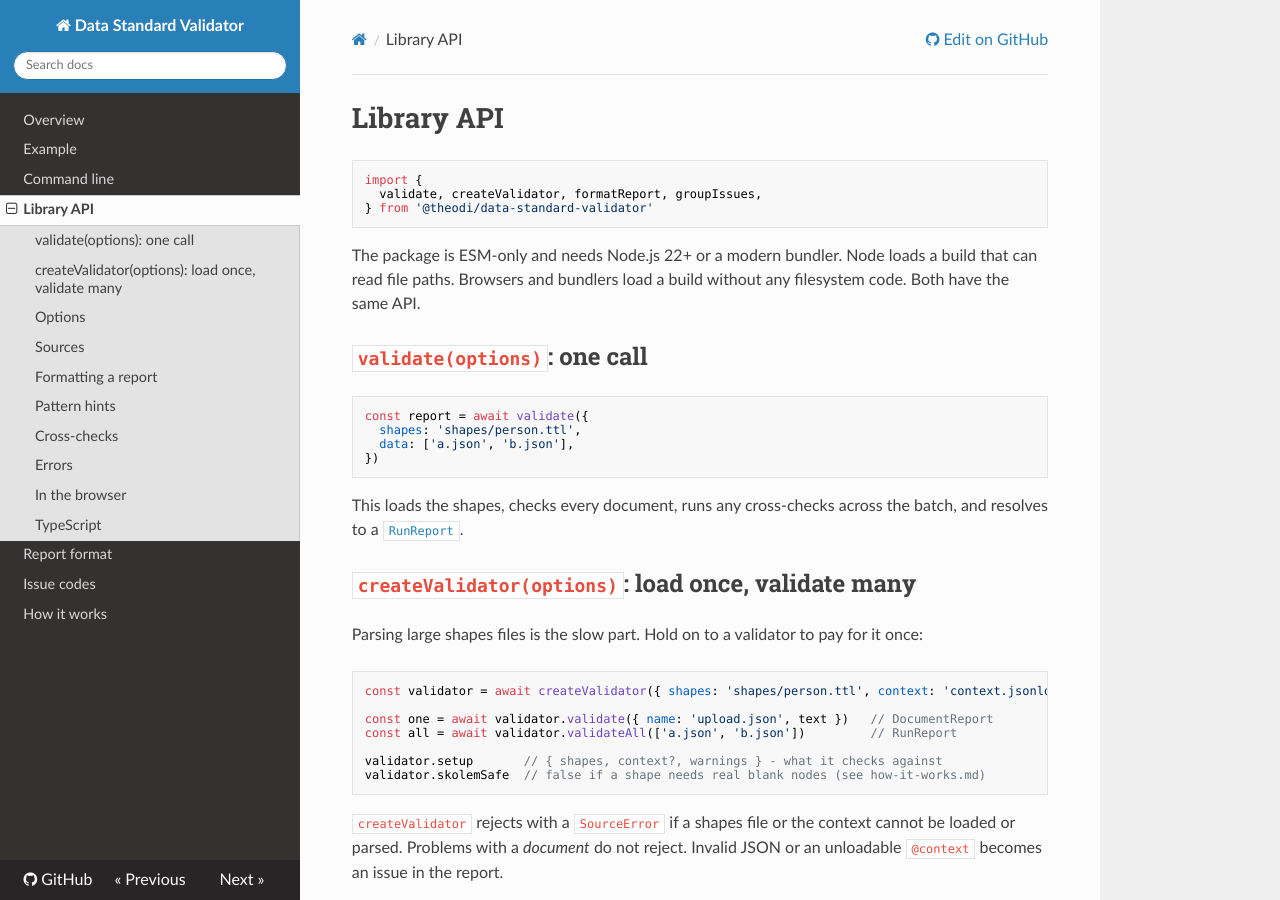
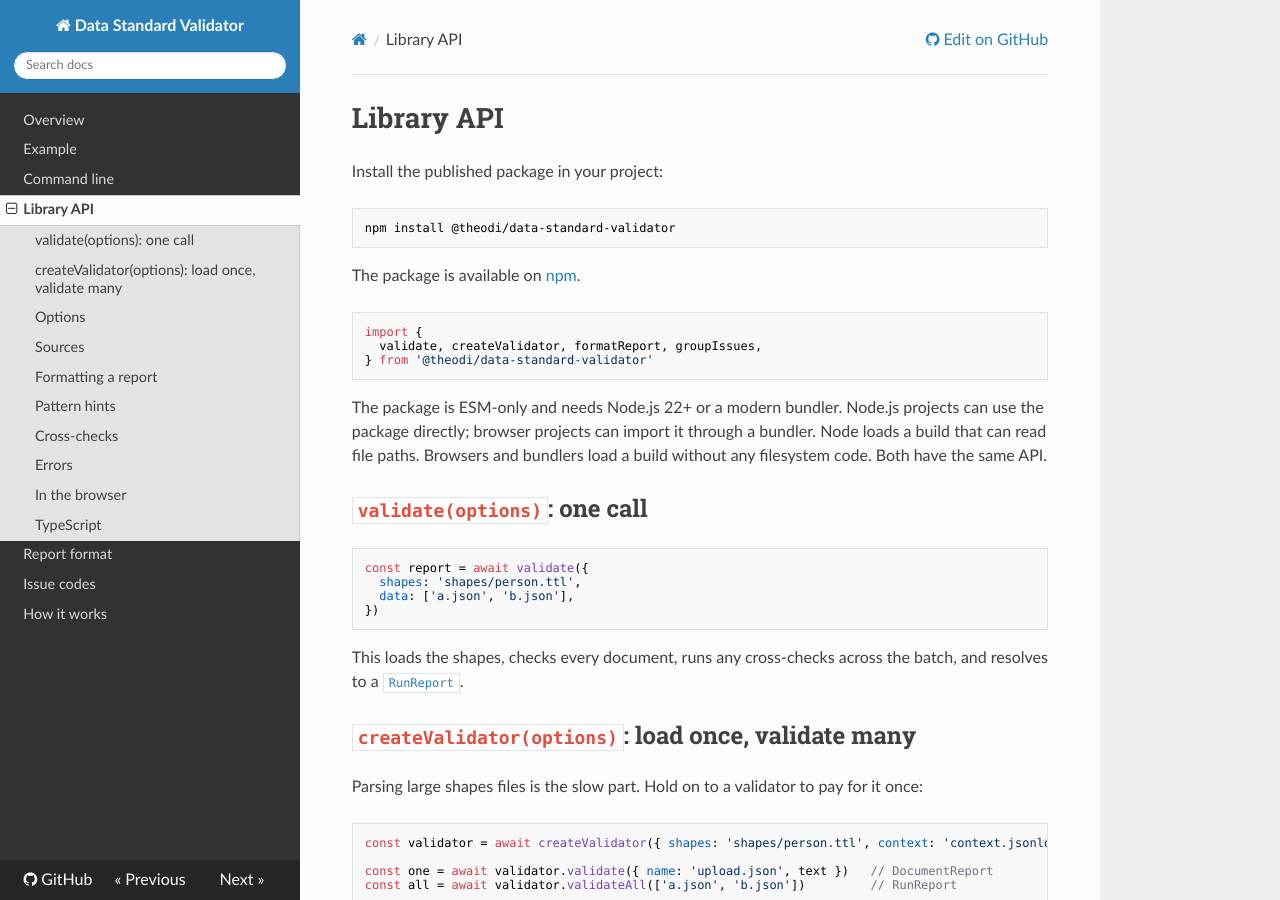
Before and after one commit to theodi/data-standard-validator, an MkDocs documentation site: the page built from docs/api.md, in a window 1280 px wide and 900 px high. Built offline with MkDocs 1.6.1, drawn with Linux system fonts in a browser that asks for light colours; nearby versions of some CDN libraries.

Commit message:
update docs for npmjs package

````diff
--- a/docs/api.md
+++ b/docs/api.md
@@ -1,4 +1,12 @@
 # Library API
+
+Install the published package in your project:
+
+```bash
+npm install @theodi/data-standard-validator
+```
+
+The package is available on [npm](https://www.npmjs.com/package/@theodi/data-standard-validator).
 
 ```ts
 import {
@@ -6,9 +14,10 @@ import {
 } from '@theodi/data-standard-validator'
 ```
 
-The package is ESM-only and needs Node.js 22+ or a modern bundler. Node loads
-a build that can read file paths. Browsers and bundlers load a build without
-any filesystem code. Both have the same API.
+The package is ESM-only and needs Node.js 22+ or a modern bundler. Node.js
+projects can use the package directly; browser projects can import it through
+a bundler. Node loads a build that can read file paths. Browsers and bundlers
+load a build without any filesystem code. Both have the same API.
 
 ## `validate(options)`: one call
 
````
Also changed, not shown: README.md (+10 -6 lines), docs/cli.md (+7 -3 lines), docs/example.md (+3 -3 lines).
